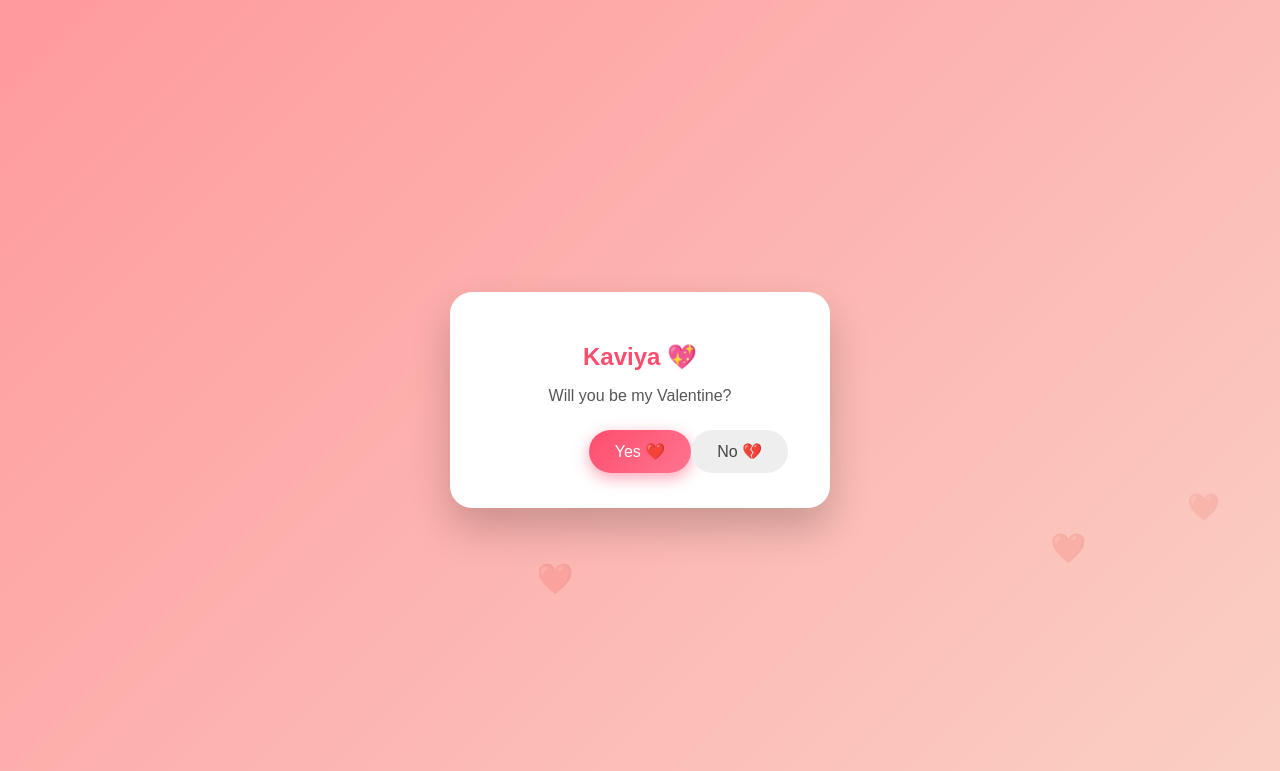
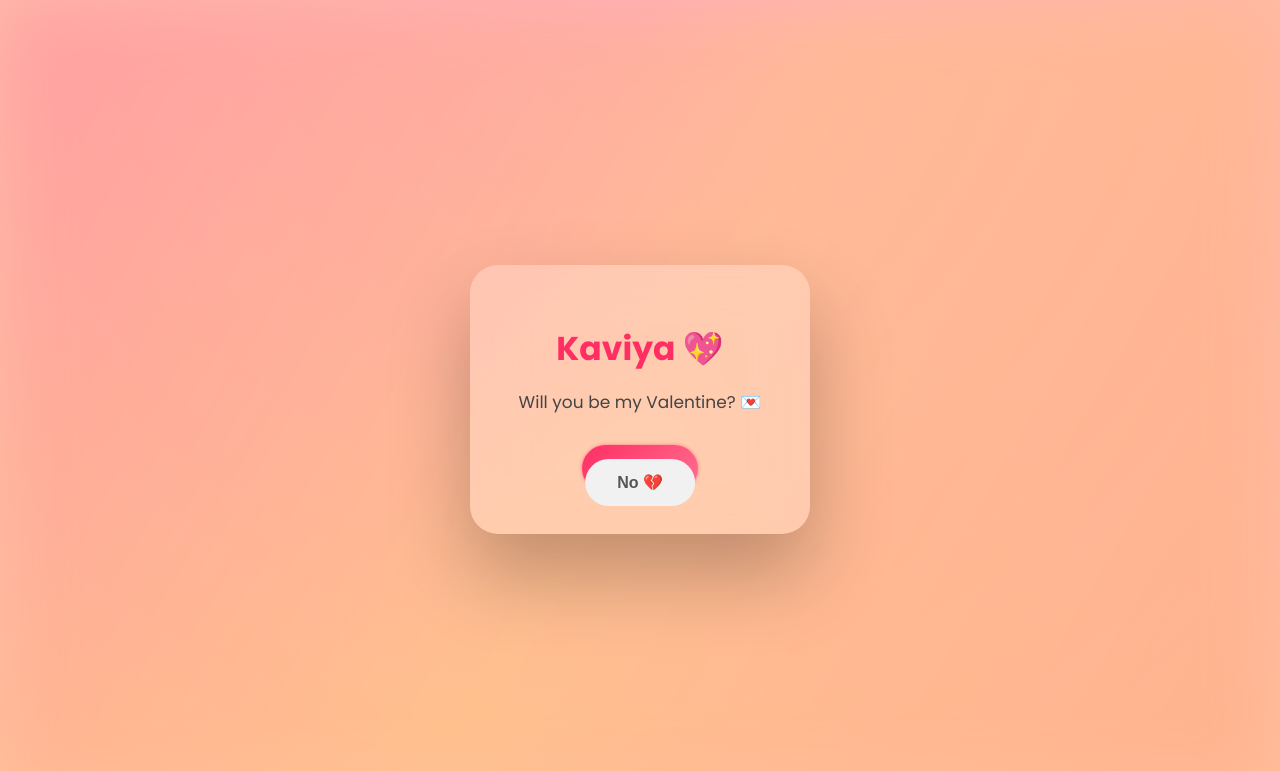
Before and after one commit to AbinSinghK/newrelic, a plain HTML site: page index.html in a window 1280 px wide. Shown: the top 771 px of the page. Drawn offline with Linux system fonts and the light colour scheme.

Commit message:
Refactor HTML structure and styles for Valentine themecurrent

```diff
--- a/index.html
+++ b/index.html
@@ -5,108 +5,125 @@
 <title>Kaviya ❤️ Abin</title>
 <meta name="viewport" content="width=device-width, initial-scale=1.0">
 
+<link href="https://fonts.googleapis.com/css2?family=Poppins:wght@400;600;700&display=swap" rel="stylesheet">
+
 <style>
+* { box-sizing: border-box; }
+
 body {
-      font-family: "Poppins", Arial, sans-serif;
-      background: linear-gradient(135deg, #ff9a9e, #fad0c4);
+  margin: 0;
+  height: 100vh;
+  font-family: 'Poppins', sans-serif;
   overflow: hidden;
-      height: 100vh;
-      margin: 0;
   display: flex;
   justify-content: center;
   align-items: center;
+  background: radial-gradient(circle at top, #ffafbd, #ffc3a0);
 }
 
-    /* Floating hearts background */
+/* soft glowing background */
+body::before {
+  content: "";
+  position: absolute;
+  inset: 0;
+  background: linear-gradient(120deg, #ff6f91, #ffc75f, #ff9671);
+  animation: bgGlow 14s infinite alternate;
+  opacity: 0.35;
+}
+
+@keyframes bgGlow {
+  from { filter: blur(20px); }
+  to   { filter: blur(45px); }
+}
+
+/* glass card */
+.card {
+  position: relative;
+  width: 340px;
+  padding: 42px 30px;
+  text-align: center;
+  border-radius: 28px;
+  background: rgba(255,255,255,0.25);
+  backdrop-filter: blur(25px);
+  box-shadow: 0 40px 80px rgba(0,0,0,0.25);
+  animation: cardIn 1.2s ease forwards;
+  z-index: 2;
+}
+
+@keyframes cardIn {
+  from { opacity: 0; transform: translateY(60px) scale(0.7); }
+  to   { opacity: 1; transform: translateY(0) scale(1); }
+}
+
+h1 {
+  color: #ff2e63;
+  font-size: 30px;
+  margin-bottom: 8px;
+  animation: heartbeat 2s infinite;
+}
+
+@keyframes heartbeat {
+  0%,100% { transform: scale(1); }
+  50% { transform: scale(1.1); }
+}
+
+p {
+  font-size: 17px;
+  color: #444;
+  margin-bottom: 30px;
+}
+
+/* buttons */
+button {
+  padding: 14px 32px;
+  font-size: 16px;
+  border-radius: 40px;
+  border: none;
+  font-weight: 600;
+}
+
+#yes {
+  background: linear-gradient(135deg, #ff2e63, #ff6f91);
+  color: white;
+  box-shadow: 0 10px 25px rgba(255,46,99,0.6);
+  animation: pulseGlow 1.8s infinite;
+}
+
+@keyframes pulseGlow {
+  0% { box-shadow: 0 0 0 rgba(255,46,99,0.5); }
+  50% { box-shadow: 0 0 25px rgba(255,46,99,1); }
+  100% { box-shadow: 0 0 0 rgba(255,46,99,0.5); }
+}
+
+/* NO button – smooth & untouchable */
+#no {
+  background: #f1f1f1;
+  color: #555;
+  position: fixed;
+  left: 50%;
+  top: 72%;
+  transform: translateX(-50%);
+  pointer-events: none; /* 🚫 never clickable */
+  transition: left 0.8s ease, top 0.8s ease; /* 🐢 slow floating */
+}
+
+/* message */
+#message {
+  display: none;
+  margin-top: 25px;
+  font-size: 18px;
+  color: #ff2e63;
+}
+
+/* floating hearts */
 .heart {
   position: absolute;
-      color: rgba(255, 255, 255, 0.6);
-      font-size: 20px;
-      animation: floatUp 6s linear infinite;
+  animation: floatUp linear infinite;
 }
 
 @keyframes floatUp {
-      from {
-        transform: translateY(100vh);
-        opacity: 1;
-      }
-      to {
-        transform: translateY(-10vh);
-        opacity: 0;
-      }
-    }
-
-    .card {
-      background: white;
-      padding: 35px 30px;
-      border-radius: 22px;
-      text-align: center;
-      box-shadow: 0 20px 40px rgba(0,0,0,0.2);
-      position: relative;
-      width: 320px;
-      z-index: 10;
-      animation: popIn 0.8s ease;
-    }
-
-    @keyframes popIn {
-      from {
-        transform: scale(0.7);
-        opacity: 0;
-      }
-      to {
-        transform: scale(1);
-        opacity: 1;
-      }
-    }
-
-    h1 {
-      color: #ff4d6d;
-      font-size: 24px;
-      margin-bottom: 5px;
-    }
-
-    p {
-      color: #555;
-      margin-bottom: 25px;
-      font-size: 16px;
-    }
-
-    button {
-      padding: 12px 26px;
-      font-size: 16px;
-      border: none;
-      border-radius: 30px;
-      cursor: pointer;
-      transition: transform 0.2s;
-    }
-
-    #yes {
-      background: linear-gradient(135deg, #ff4d6d, #ff758f);
-      color: white;
-      box-shadow: 0 5px 15px rgba(255, 77, 109, 0.5);
-    }
-
-    #yes:active {
-      transform: scale(0.95);
-    }
-
-    #no {
-      background: #eee;
-      color: #444;
-      position: absolute;
-    }
-
-    #message {
-      display: none;
-      font-size: 18px;
-      color: #ff4d6d;
-      margin-top: 25px;
-      animation: fadeIn 0.6s ease;
-    }
-
-    @keyframes fadeIn {
-      from { opacity: 0; }
-      to { opacity: 1; }
+  from { transform: translateY(110vh) scale(0.9); opacity: 1; }
+  to   { transform: translateY(-10vh) scale(1.4); opacity: 0; }
 }
 </style>
 </head>
@@ -115,55 +132,76 @@
 
 <div class="card">
   <h1>Kaviya 💖</h1>
-    <p>Will you be my Valentine?</p>
+  <p>Will you be my Valentine? 💌</p>
 
   <button id="yes">Yes ❤️</button>
   <button id="no">No 💔</button>
 
   <div id="message">
     Yayyyy 🥰💞<br>
-      Happy Valentine’s Day 💖<br>
+    You are my favorite notification 💖<br>
+    My today, tomorrow & always ❤️<br><br>
+    Happy Valentine’s Day 💕<br>
     — Yours, Abin ❤️
   </div>
 </div>
 
 <script>
-    const noBtn = document.getElementById("no");
-    const yesBtn = document.getElementById("yes");
-    const message = document.getElementById("message");
+const yes = document.getElementById("yes");
+const no = document.getElementById("no");
+const msg = document.getElementById("message");
 
-    function moveNoButton() {
-      const padding = 20;
-      const x = Math.random() * (window.innerWidth - noBtn.offsetWidth - padding);
-      const y = Math.random() * (window.innerHeight - noBtn.offsetHeight - padding);
-      noBtn.style.left = x + "px";
-      noBtn.style.top = y + "px";
+/* escape sensitivity */
+const SAFE_DISTANCE = 140;
+
+/* mouse + touch */
+document.addEventListener("mousemove", e => checkDistance(e.clientX, e.clientY));
+document.addEventListener("touchmove", e => {
+  const t = e.touches[0];
+  checkDistance(t.clientX, t.clientY);
+});
+
+function checkDistance(x, y) {
+  const rect = no.getBoundingClientRect();
+  const cx = rect.left + rect.width / 2;
+  const cy = rect.top + rect.height / 2;
+
+  const dist = Math.hypot(x - cx, y - cy);
+  if (dist < SAFE_DISTANCE) moveSlowly();
 }
 
-    // For desktop
-    noBtn.addEventListener("mouseover", moveNoButton);
+/* 🌬️ slow, bounded movement */
+function moveSlowly() {
+  const margin = 20;
 
-    // For iPhone (touch)
-    noBtn.addEventListener("touchstart", moveNoButton);
+  const maxX = window.innerWidth - no.offsetWidth - margin;
+  const maxY = window.innerHeight - no.offsetHeight - margin;
 
-    yesBtn.addEventListener("click", () => {
-      message.style.display = "block";
+  const x = Math.random() * maxX;
+  const y = Math.random() * maxY;
+
+  no.style.left = x + "px";
+  no.style.top = y + "px";
+}
+
+/* YES click */
+yes.addEventListener("click", () => {
+  yes.style.display = "none";
+  no.style.display = "none";
+  msg.style.display = "block";
 });
 
-    /* Floating hearts generator */
+/* hearts */
 setInterval(() => {
-      const heart = document.createElement("div");
-      heart.className = "heart";
-      heart.innerHTML = "❤️";
-      heart.style.left = Math.random() * 100 + "vw";
-      heart.style.fontSize = Math.random() * 20 + 15 + "px";
-      heart.style.animationDuration = Math.random() * 3 + 4 + "s";
-      document.body.appendChild(heart);
-
-      setTimeout(() => {
-        heart.remove();
-      }, 6000);
-    }, 500);
+  const h = document.createElement("div");
+  h.className = "heart";
+  h.innerHTML = "❤️";
+  h.style.left = Math.random() * 100 + "vw";
+  h.style.fontSize = Math.random() * 18 + 16 + "px";
+  h.style.animationDuration = Math.random() * 4 + 6 + "s";
+  document.body.appendChild(h);
+  setTimeout(() => h.remove(), 8000);
+}, 600);
 </script>
 
 </body>
```
Lines whose indentation alone changed are shown as unchanged.
